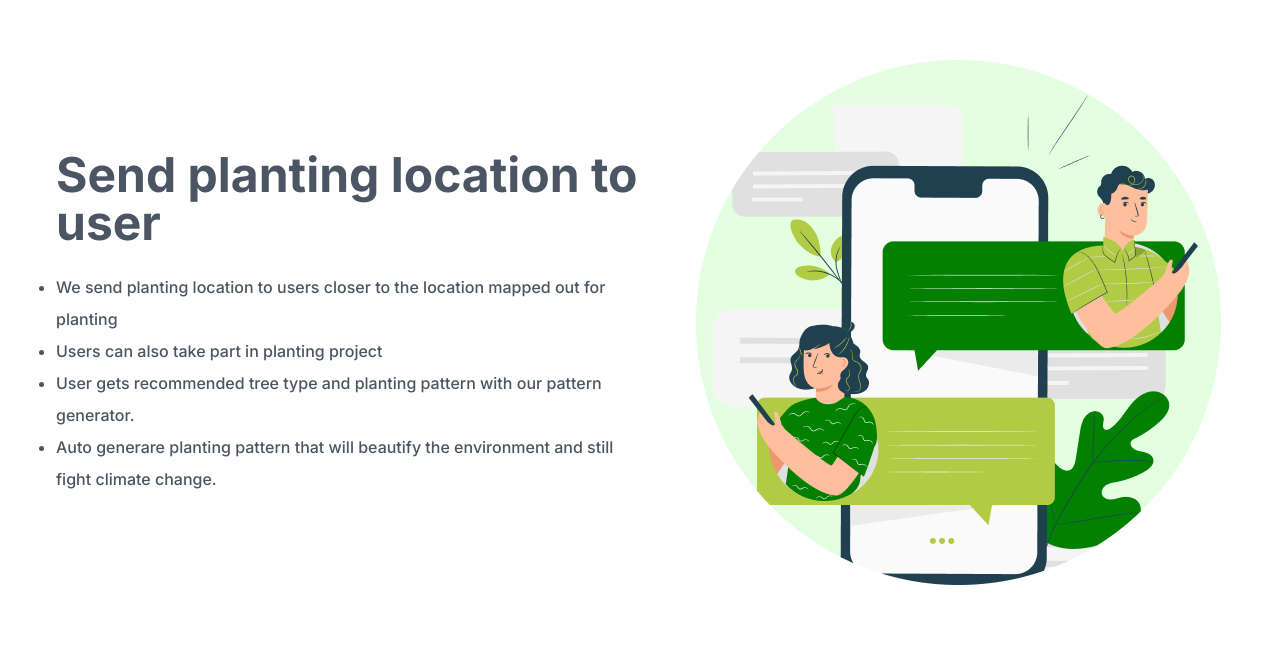
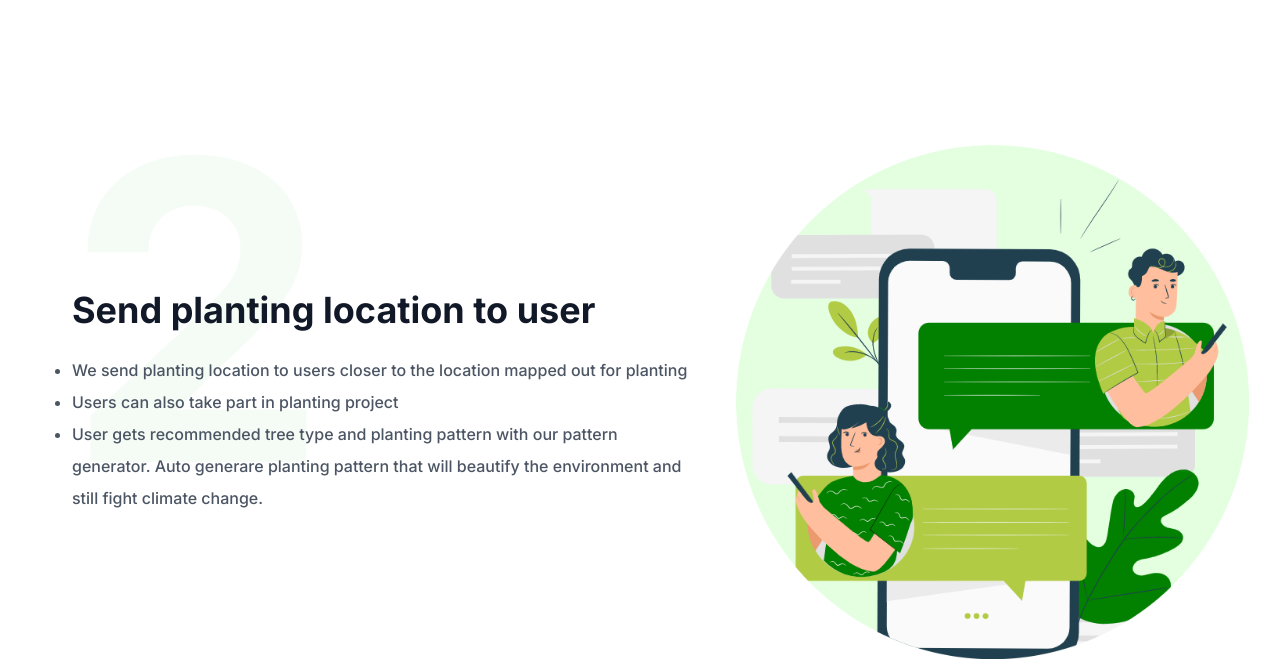
Before and after one commit to tohirbabs/Greeeth, a React (Vite) app: page /process in a window 1280 px wide. Shown: the part 1649-2310 px from the top of the page. Built offline with nearby package versions, Linux system fonts and the light colour scheme.

Commit message:
🎈Successfully render Process with ComponentsArray 🎉✨

```diff
--- /dev/null
+++ b/assets/Process/index.jsx
@@ -0,0 +1,16 @@
+export { default as BG1 } from './BG1.png';
+export { default as BG2 } from './BG2.png';
+export { default as BG3 } from './BG3.png';
+export { default as BG3a } from './BG3a.png';
+export { default as BG3b } from './BG3b.png';
+export { default as BG4 } from './BG4.png';
+export { default as BG5 } from './BG5.png';
+export { default as BG6 } from './BG6.png';
+export { default as Pix1 } from './Pix1.png';
+export { default as Pix2 } from './Pix2.png';
+export { default as Pix3 } from './Pix3.png';
+export { default as Pix3a } from './Pix3a.png';
+export { default as Pix3b } from './Pix3b.png';
+export { default as Pix4 } from './Pix4.png';
+export { default as Pix5 } from './Pix5.png';
+export { default as Pix6 } from './Pix6.png';
--- a/src/components/PixLeftTextRight.jsx
+++ /dev/null
@@ -1,23 +0,0 @@
-import React from 'react';
-
-function PixLeftTextRight({ BG, Pix, TextList }) {
-  return (
-    <div className="py-16 bg-white BG1 py-42" style={{ backgroundImage: `url(${BG})` }}>
-      <div className="container m-auto px-6 text-gray-600 md:px-12 xl:px-6">
-        <div className="space-y-6 md:space-y-0 md:flex md:gap-6 lg:items-center lg:gap-12">
-          <div className="md:5/12 lg:w-5/12">
-            <img src={Pix} alt="Location pins illustration" loading="lazy" className="mx-auto" />
-          </div>
-          <div className="text-left md:7/12 lg:w-6/12 ml-12">
-            <h2 className="text-2xl text-gray-900 font-bold md:text-4xl">Detect planting location</h2>
-            <ul className="mt-6 text-gray-600 list-disc leading-loose">
-              {TextList}
-            </ul>
-          </div>
-        </div>
-      </div>
-    </div>
-  );
-}
-
-export default PixLeftTextRight;
--- /dev/null
+++ b/src/components/ProcessSection.jsx
@@ -0,0 +1,39 @@
+import React from 'react';
+
+function ProcessSection({ BG, Pix, TextList, Index }) {
+  return (
+    <div className="py-16 bg-white BG1 py-42" style={{ backgroundImage: `url(${BG})` }}>
+      <div className="container m-auto px-6 text-gray-600 md:px-12 xl:px-6">
+        <div className="space-y-6 md:space-y-0 md:flex md:gap-6 lg:items-center lg:gap-12">
+          {Index % 2 === 0 ? (
+            <div className="space-y-6 md:space-y-0 md:flex md:gap-6 lg:items-center lg:gap-12">
+              <div className="md:5/12 lg:w-5/12">
+                <img src={Pix} alt="Location pins illustration" loading="lazy" className="mx-auto" />
+              </div>
+              <div className="text-left md:7/12 lg:w-6/12 ml-12">
+                <h2 className="text-2xl text-gray-900 font-bold md:text-4xl">{TextList.title}</h2>
+                <ul className="mt-6 text-gray-600 list-disc leading-loose">
+                  {TextList.items.map((item) => (<li key={item.i}>{item}</li>))}
+                </ul>
+              </div>
+            </div>
+          ) : (
+            <div className="space-y-6 md:space-y-0 md:flex md:gap-6 lg:items-center lg:gap-12">
+              <div className="text-left md:7/12 lg:w-6/12 ml-12">
+                <h2 className="text-2xl text-gray-900 font-bold md:text-4xl">{TextList.title}</h2>
+                <ul className="mt-6 text-gray-600 list-disc leading-loose">
+                {TextList.items.map((item) => (<li key={item.i}>{item}</li>))}
+                </ul>
+              </div>
+              <div className="md:5/12 lg:w-5/12">
+                <img src={Pix} alt="Location pins illustration" loading="lazy" className="mx-auto" />
+              </div>
+            </div>
+          )}
+        </div>
+      </div>
+    </div>
+  );
+}
+
+export default ProcessSection;
--- a/src/components/index.jsx
+++ b/src/components/index.jsx
@@ -9,3 +9,4 @@ export { default as Footer } from './Footer';
 export { default as DetectLocation } from './DetectLocation';
 export { default as UnderstandProcess } from './UnderstandProcess';
 export { default as SendLocation } from './SendLocation';
+export { default as ProcessSection } from './ProcessSection';
--- a/src/screens/Process.jsx
+++ b/src/screens/Process.jsx
@@ -1,25 +1,89 @@
 import React from 'react';
-import { UnderstandProcess, DetectLocation, SendLocation } from '../components';
-import PixLeftTextRight from '../components/PixLeftTextRight';
+import { ProcessSection, UnderstandProcess } from '../components';
+import { BG1, BG2, BG3, BG4, BG5, BG6, BG3a, BG3b, Pix1, Pix2, Pix3, Pix4, Pix5, Pix6, Pix3a, Pix3b } from '../../assets/Process';
+
+const componentsArray = [
+  {
+    background: BG1,
+    Illustration: Pix1,
+    TextList: {
+      title: 'Detect planting location',
+      items: ['Get data of vulnurable location', 'We check for plantable area', 'Individuals/communities/locals can map out planting locations on the map', 'Check location with map, more CO2 emission on the map', 'choose where to plant (manually)', 'vet foundation with location'],
+    },
+  },
+  {
+    background: BG2,
+    Illustration: Pix2,
+    TextList: {
+      title: 'Send planting location to user',
+      items: ['We send planting location to users closer to the location mapped out for planting ', 'Users can also take part in planting project ', 'User gets recommended tree type and planting pattern with our pattern generator. Auto generare planting pattern that will beautify the environment and still fight climate change.'],
+    },
+  },
+  {
+    background: BG3,
+    Illustration: Pix3,
+    TextList: {
+      title: 'Autogenerate planting pattern',
+      items: ['we generate planting pattern that beautifies the location', 'It can also be customize by user who buys the cabon credit. (e.g with the name, organization name, logo, etc)'],
+    },
+  },
+  {
+    background: BG3a,
+    Illustration: Pix3a,
+    TextList: {
+      title: 'Planting by human ',
+      items: ['Allows tree to be planted in locations easily accessible by humans ', 'Planter plant the tree and geo-tag it with our software by taking the picture and video of the planting process', 'We then get the cordinates and location of the tree planted'],
+    },
+  },
+  {
+    background: BG3b,
+    Illustration: Pix3b,
+    TextList: {
+      title: 'Tree bombing',
+      items: ['We use unarmed drone to do tree bombing when planting in a large area or location that are not easily accessible by human.', 'We can plant up to 3,000 tree in 30 minutes by going to an high altitude and pusing pressure to bomb the seeds from the sky to make the spread out.', 'real time data', 'visible in 3d simulated enviroment and actual planting image process'],
+    },
+  },
+  {
+    background: BG4,
+    Illustration: Pix4,
+    TextList: {
+      title: 'Confirmation',
+      items: ['Our platform automatically confirm the tree planted by cross-checking the coordinate and validate the task.', '(Other users/plasters closer to the location can also validate the task) for extended verification ', 'Planter gets paid in crypto-currency, and virtual world'],
+    },
+  },
+  {
+    background: BG5,
+    Illustration: Pix5,
+    TextList: {
+      title: 'Blockchain',
+      items: ['Three planted gets connected to blockchain and viablr on the virtual world', 'Digital tree version (NFT) which is viewable / accessible on the virtal world', 'NFT can be gifted (Rewarding customers, employees, loved ones, birthday gift, etc', 'Every NFT (digital tree) as a physical / real tree planted in a location blockchain and the virtual world'],
+    },
+  },
+  {
+    background: BG6,
+    Illustration: Pix6,
+    TextList: {
+      title: 'Planters get rewarded',
+      items: ['Our platform automatically confirm the tree planted by cross-checking the coordinate and validate the task.', '(Other users/plasters closer to the location can also validate the task) for extended verification ', 'Planter gets paid in crypto-currency, and virtual world'],
+    },
+  },
+];
 
 function Process() {
-  //   const renderOrder = (arr) => {
-  //     arr.forEach((item, i) => {
-  //       if ((i + 1) % 2 === 0) {
-  //         return <PixLeftTextRight ({ BG = item.BG }, { Pix = item.Pix }, { TextList = item.TextList }
-  //       ) />
-  //   } else {
-  //       return (<PixRightTextLeft ({{ BG=item.BG }, { Pix=item.Pix }, { TextList =item.TextList }}) />)
-  // }
-  //     })
-  //   };
   return (
     <div>
       <UnderstandProcess />
-      <DetectLocation />
-      <SendLocation />
+      {
+        componentsArray.map((comp, i) => (
+          <ProcessSection
+            BG={comp.background}
+            Pix={comp.Illustration}
+            TextList={comp.TextList}
+            Index={i}
+          />
+        ))
+      }
     </div>
   );
 }
-
 export default Process;
```
Also changed, not shown: .eslintrc.js.
